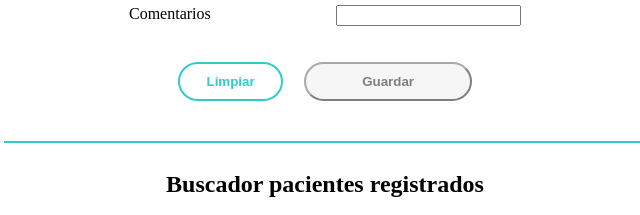
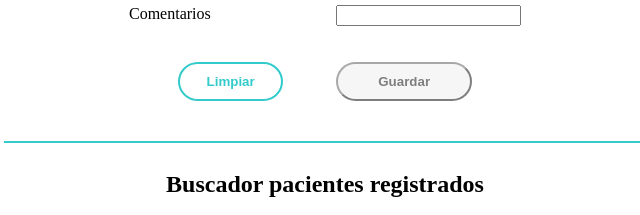
Before and after one commit to zwiva/pro402_s1, a plain HTML site: page index.html in a window 1280 px wide. Shown: the part 414-629 px from the top of the page, 315-955 px from the left. Drawn offline with Linux system fonts and the light colour scheme.

Commit message:
space buttons

```diff
--- a/index.html
+++ b/index.html
@@ -101,12 +101,14 @@
                         <span id="errorComentario" class="error"></span>
                     </div>
                 </label>
-                <div style="display: flex; justify-content: space-evenly; margin: 2em;">
+
+                <div style="display: flex; justify-content: space-evenly; margin: 2em 0;">
                     <button onclick="limpiarFormulario()" class="btn_clean">Limpiar</button>
-                    <button id="botonenviar" onclick="registrarFicha()" class="btn_inactive" style="width: 50%;">
+                    <button id="botonenviar" onclick="registrarFicha()" class="btn_inactive">
                         Guardar
                     </button>
                 </div>
+
             </div>
         </div>
         <!-- Modal sobreescribir -->
```
